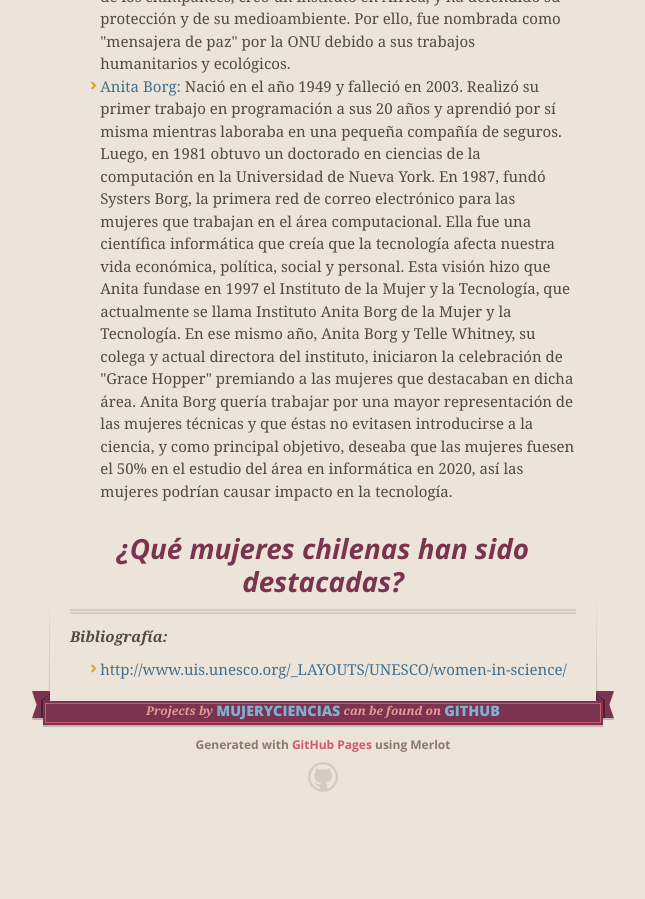
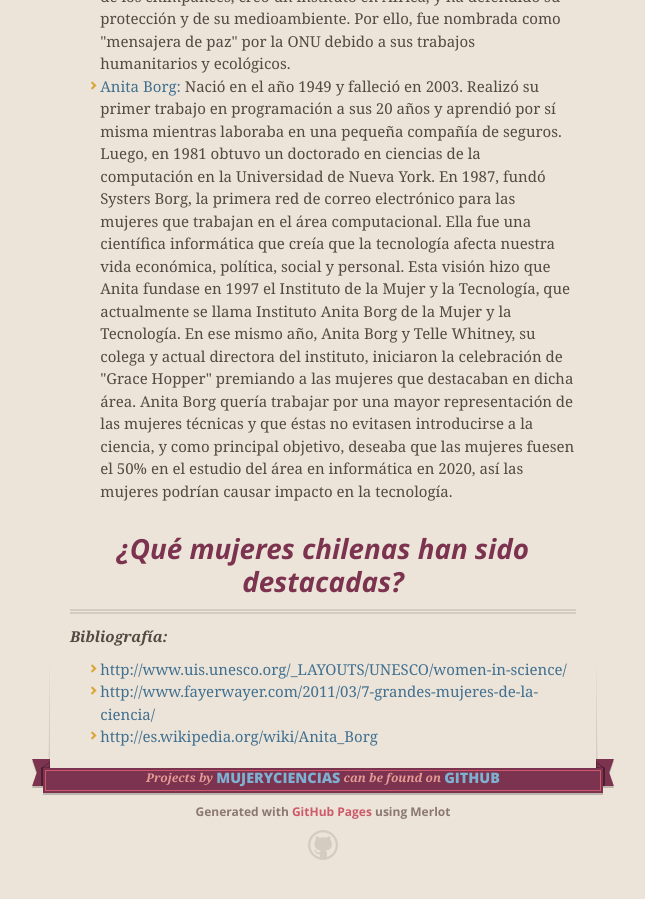
Before and after one commit to Mujeryciencias/mujeryciencias.github.io, a Jekyll site: the page index.html, which Jekyll copies as it is, in a window 1280 px wide and 900 px high, scrolled down 3216 px. Shown: the whole window, without its empty margins (317-962 px from the left). Built offline with Jekyll 4.4.1, drawn with Linux system fonts in a browser that asks for light colours; nearby versions of some CDN libraries; Markdown is read by kramdown in place of the engine named in the settings; before the commit the page ends 4048 px from its top, so only the background shows below that.

```diff
--- a/index.html
+++ b/index.html
@@ -120,7 +120,8 @@
 
 <ul>
 <li><a href="http://www.uis.unesco.org/_LAYOUTS/UNESCO/women-in-science/">http://www.uis.unesco.org/_LAYOUTS/UNESCO/women-in-science/</a></li>
-<li>
+<li><a href="http://www.fayerwayer.com/2011/03/7-grandes-mujeres-de-la-ciencia/">http://www.fayerwayer.com/2011/03/7-grandes-mujeres-de-la-ciencia/</a></li>
+<li><a href="http://es.wikipedia.org/wiki/Anita_Borg">http://es.wikipedia.org/wiki/Anita_Borg</a></li>
 </ul>
       </section>
 
```
Also changed, not shown: params.json (+1 -1 lines).
